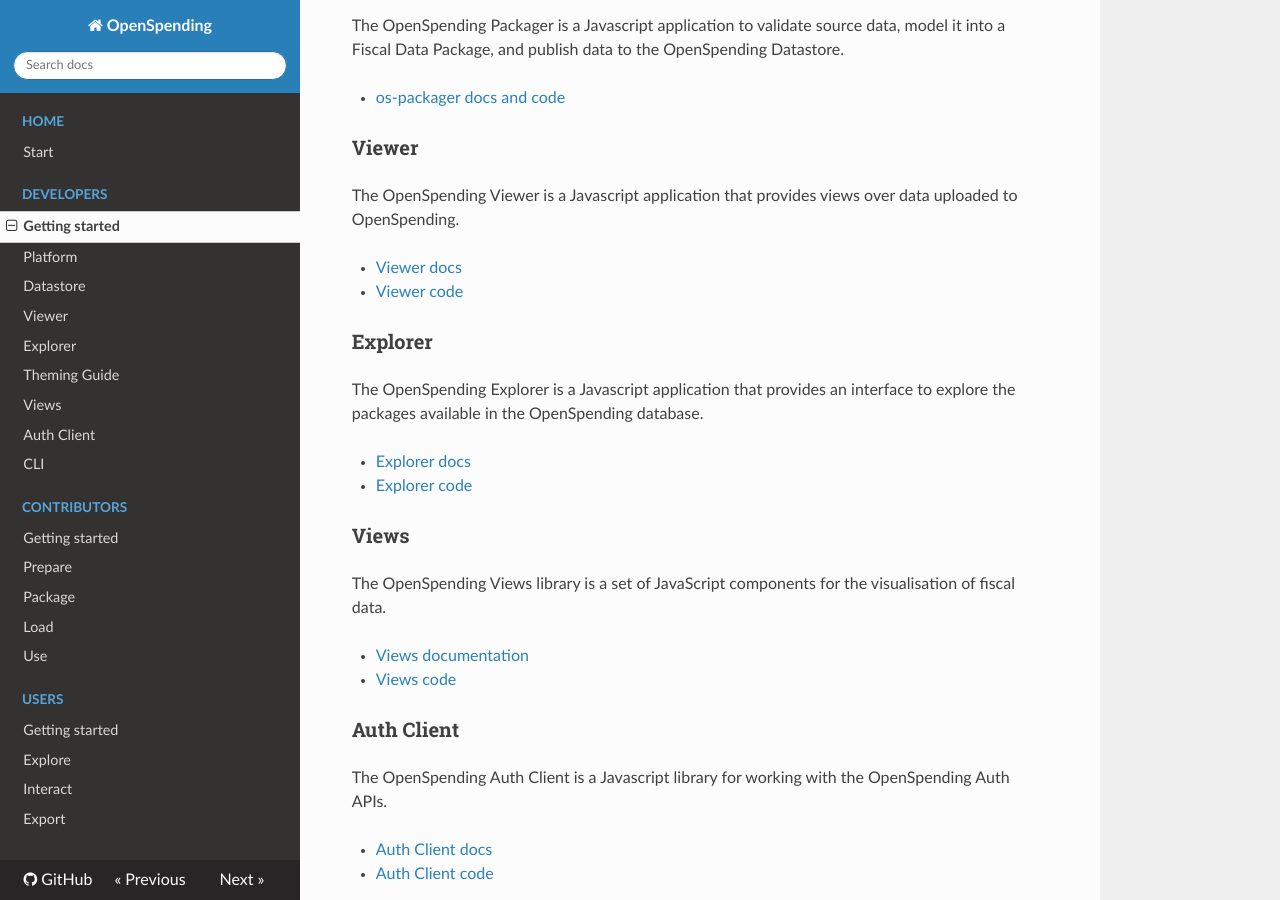
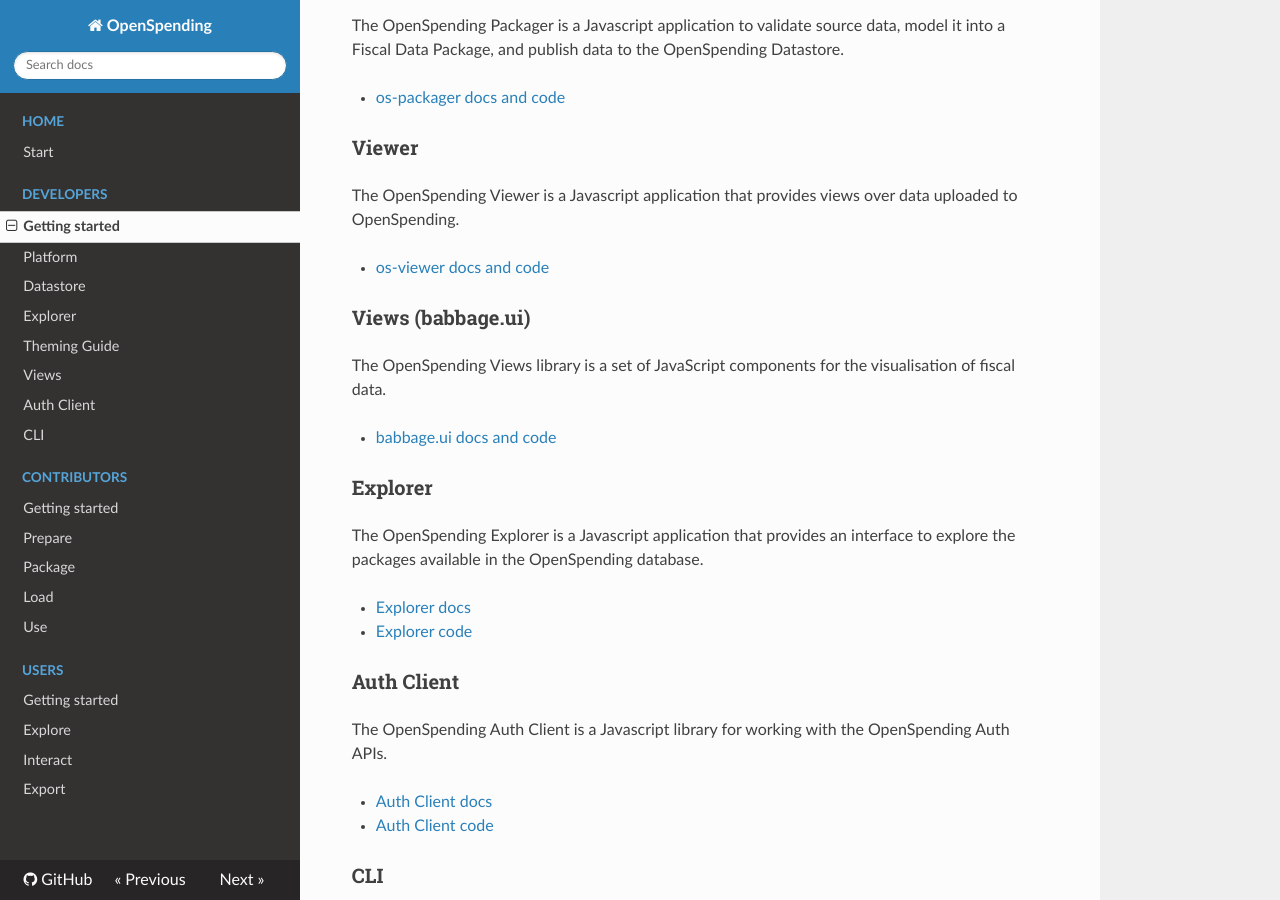
Before and after one commit to openspending/docs, an MkDocs documentation site: the page built from docs/developers/index.md, in a window 1280 px wide and 900 px high, scrolled down 1513 px. Built offline with MkDocs 1.6.1, drawn with Linux system fonts in a browser that asks for light colours; nearby versions of some CDN libraries; old or Windows-style settings are respelled for this version of MkDocs; some of the changed text lies outside the part shown.

Commit message:
Remove viewer docs

```diff
--- a/docs/developers/index.md
+++ b/docs/developers/index.md
@@ -8,9 +8,9 @@ This section of the OpenSpending documentation is for developers. Here you can l
 - [API](#api)
 - [Conductor](#conductor)
 - [Packager](#packager)
-- [Viewer](viewer/)
+- [Viewer](#viewer)
 - [Explorer](explorer/)
-- [Views](views/)
+- [Views (babbage.ui)](views/)
 - [Auth Client](auth-client/)
 - [CLI](cli/)
 - [Monitoring](#monitoring)
@@ -56,8 +56,13 @@ The OpenSpending Packager is a Javascript application to validate source data, m
 
 The OpenSpending Viewer is a Javascript application that provides views over data uploaded to OpenSpending.
 
-- [Viewer docs](viewer/)
-- [Viewer code](https://github.com/openspending/os-viewer)
+- [os-viewer docs and code](https://github.com/openspending/os-viewer)
+
+### Views (babbage.ui)
+
+The OpenSpending Views library is a set of JavaScript components for the visualisation of fiscal data.
+
+- [babbage.ui docs and code](https://github.com/openspending/babbage.ui)
 
 ### Explorer
 
@@ -65,13 +70,6 @@ The OpenSpending Explorer is a Javascript application that provides an interface
 
 - [Explorer docs](explorer/)
 - [Explorer code](https://github.com/openspending/os-explorer)
-
-### Views
-
-The OpenSpending Views library is a set of JavaScript components for the visualisation of fiscal data.
-
-- [Views documentation](views/)
-- [Views code](https://github.com/openspending/babbage.ui/tree/feature/modern)
 
 ### Auth Client
 
--- a/mkdocs.yml
+++ b/mkdocs.yml
@@ -9,7 +9,6 @@ pages:
   - 'Getting started': developers/index.md
   - Platform: developers/platform.md
   - Datastore: developers/datastore.md
-  - Viewer: developers/viewer.md
   - Explorer: developers/explorer.md
   - Theming Guide: developers/theming-guide.md
   - Views: developers/views.md
```
Also changed, not shown: docs/developers/viewer.md (deleted, +0 -84 lines), docs/developers/views.md (deleted, +0 -41 lines).
